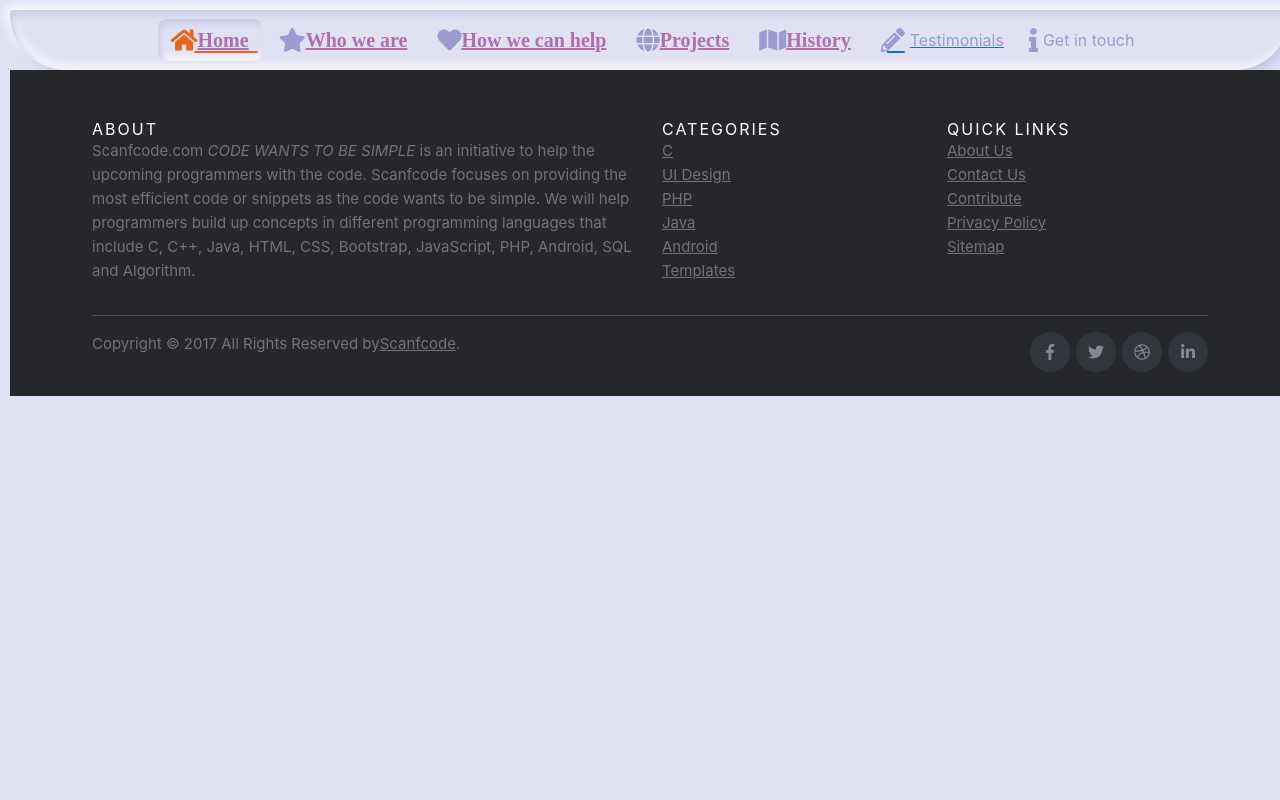
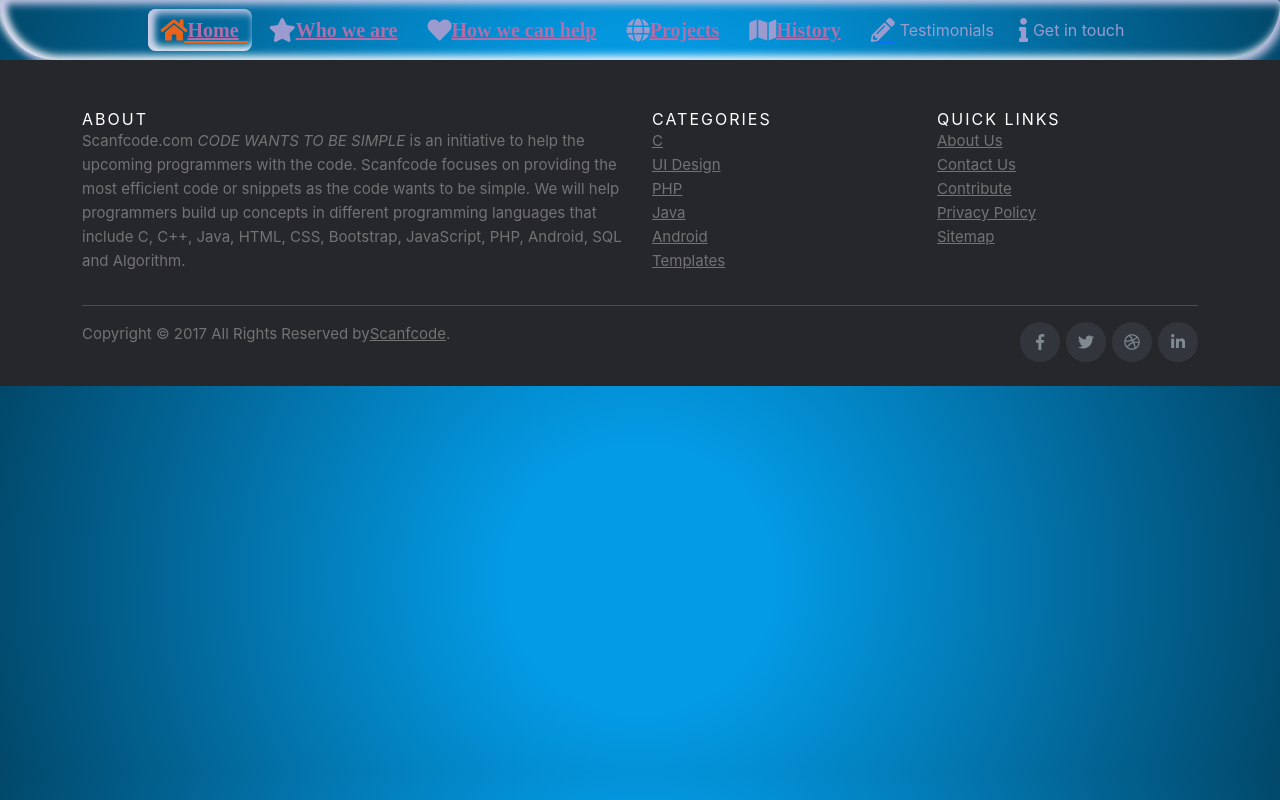
Before and after one commit to deieva/project-10.11.2021, a React (Create React App) app: page /history in a window 1280 px wide. Built offline with nearby package versions, Linux system fonts and the light colour scheme; a small style sheet from the web is missing.

Commit message:
Update History.css

```diff
--- a/src/Assets/Css/History.css
+++ b/src/Assets/Css/History.css
@@ -0,0 +1,9 @@
+body {
+    margin: 0;
+    overflow: hidden;
+    background: radial-gradient(
+        circle,
+        rgb(3, 155, 229) 20%,
+        rgb(1, 51, 75) 120%
+    );
+}
```
